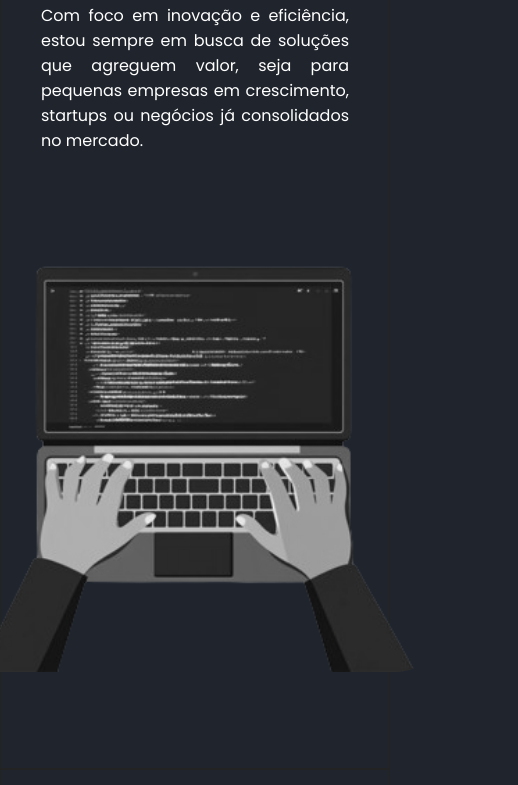
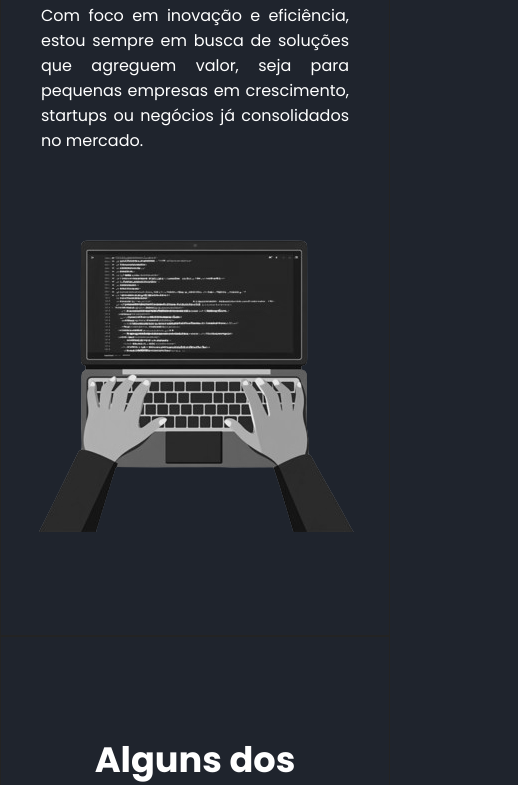
Before and after one commit to vinidevel/Portfolio, a plain HTML site: page index.html in a window 390 px wide. Shown: the part 716-1501 px from the top of the page, 518 px wide, since content can reach past the window. Drawn offline with nearby package versions, Linux system fonts and the light colour scheme.

Commit message:
Responsividade

```diff
--- a/css/style-pc.css
+++ b/css/style-pc.css
@@ -19,10 +19,6 @@
   .foto-preto-branco {
     filter: grayscale(100%); /* Deixa a imagem preto e branco */
     transition: filter 0.3s ease, box-shadow 0.3s ease; /* Transição suave */
-    width: 35rem; /* Garante responsividade */
-    max-width: 500px; /* Tamanho máximo da imagem */
-    display: block;
-    margin: auto;
   }
 
   /* Contêiner da imagem para o hover */
--- a/index.html
+++ b/index.html
@@ -214,9 +214,10 @@
 
     <!-- about section -->
     <section class="about" id="about">
+   <div  class="about-img">
 
-            <img class="foto-preto-branco-about " src="img/foto2.png" alt="About me">
-
+                <img class="foto-preto-branco-about " src="img/foto2.png" alt="About me">
+   </div>
 
         <div class="about-content">
 
```
Also changed, not shown: img/01.jpg (deleted), img/02.jpg (deleted), img/03.jpg (deleted), img/04.jpg (deleted), img/05.jpg (deleted), img/06.jpg (deleted), img/foto.png (deleted), img/istock.png (deleted), img/istockphoto.jpg (deleted), img/notebook.jpg (deleted), img/notebook_2.png (deleted), img/notebook_3-removebg-preview.png (deleted), img/notebook_3.png (deleted), img/portfolio.png.
